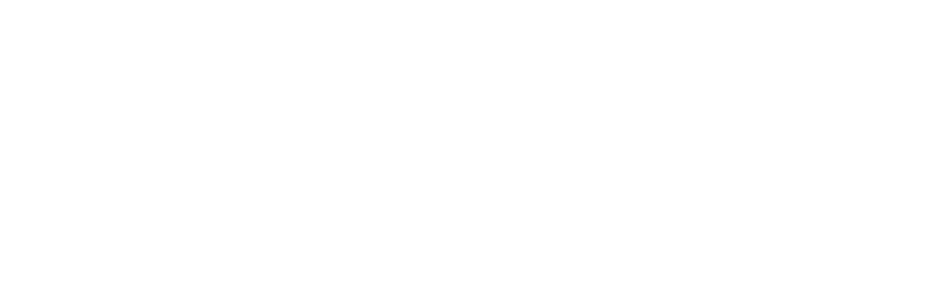
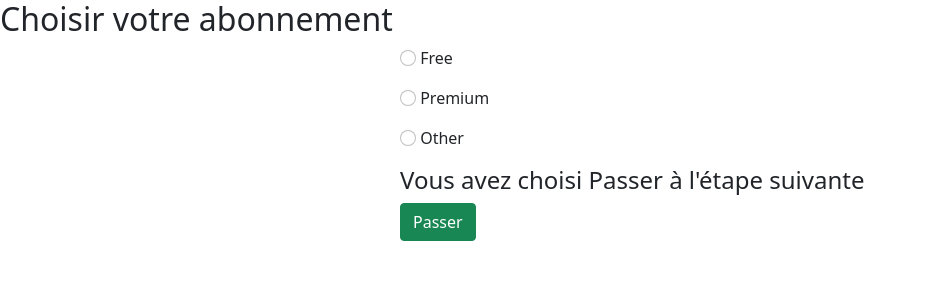
Before and after one commit to Safouene-Ben-Yedder/Projet_Sporti, a React (Create React App) app in the folder front/: page /paiement in a window 1280 px wide. Shown: the top 300 px of the page, without its empty margins (0-925 px from the left). Built offline with nearby package versions, Linux system fonts and the light colour scheme.

Commit message:
interface type abonnement

```diff
--- a/front/package.json
+++ b/front/package.json
@@ -51,5 +51,9 @@
     "eslint-plugin-jsx-a11y": "^6.5.1",
     "eslint-plugin-react": "^7.28.0",
     "eslint-plugin-react-hooks": "^4.3.0"
-  }
+  },
+  "main": "index.js",
+  "author": "",
+  "license": "ISC",
+  "description": ""
 }
--- a/front/src/App.js
+++ b/front/src/App.js
@@ -2,6 +2,7 @@
 import ProgrammeSeancePage from "./pages/programmeseancepage/ProgrammeSeancePage";
 import { BrowserRouter as Router, Switch, Route } from "react-router-dom";
 import ProgrammeSeanceForm from "./components/programmeseanceform/ProgrammeSeanceForm";
+import { Paiementform } from "./components/paiementform/Paiementform";
 function App() {
 	return (
 		<div>
@@ -12,6 +13,9 @@
 					<Route exact path="/prog-page">
 						<ProgrammeSeancePage />
 					</Route>
+					<Route path="/paiement">
+						<Paiementform />
+					</Route>
 				</Switch>
 			</Router>
 		</div>
--- /dev/null
+++ b/front/src/components/paiementform/Paiementform.js
@@ -0,0 +1,42 @@
+import React, { useState } from "react";
+import { Form, FormGroup, Input, Button } from "reactstrap";
+export const Paiementform = () => {
+	const [abonnement, setAbonnement] = useState();
+
+	return (
+		<>
+			<h2> Choisir votre abonnement</h2>
+			<Form className="ajout">
+				<FormGroup>
+					<Input
+						type="radio"
+						name="abonnement"
+						value="free"
+						onChange={(e) => setAbonnement(e.target.value)}></Input>{" "}
+					Free
+				</FormGroup>
+				<FormGroup>
+					<Input
+						type="radio"
+						name="abonnement"
+						value="premium"
+						onChange={(e) => setAbonnement(e.target.value)}></Input>{" "}
+					Premium
+				</FormGroup>
+				<FormGroup>
+					<Input
+						type="radio"
+						name="abonnement"
+						value="other"
+						onChange={(e) => setAbonnement(e.target.value)}></Input>{" "}
+					Other
+				</FormGroup>
+
+				<h4> Vous avez choisi {abonnement} Passer à l'étape suivante </h4>
+				<Button color="success" type="button">
+					Passer
+				</Button>
+			</Form>
+		</>
+	);
+};
--- a/front/src/components/programmeseance/ProgrammeSeance.js
+++ b/front/src/components/programmeseance/ProgrammeSeance.js
@@ -10,6 +10,8 @@
 	UpdateProgSeance,
 	lienVideo,
 	id,
+	deleteProgSeance,
+	props,
 }) {
 	const [updateMode, setUpdateMode] = useState(false);
 	const [TitletoUpdate, setTitletoUpdate] = useState(titre);
@@ -31,7 +33,9 @@
 						<Button color="primary" onClick={() => setUpdateMode(true)}>
 							Modifier
 						</Button>
-						<Button color="danger">Supprimer</Button>
+						<Button color="danger" onClick={() => deleteProgSeance(id)}>
+							Supprimer
+						</Button>
 					</div>
 				</>
 			) : (
--- a/front/src/components/programmeseance/programmeseance.css
+++ b/front/src/components/programmeseance/programmeseance.css
@@ -1,8 +1,8 @@
 .programmeSeance {
     border: 1px solid gray;
-    padding: 20px;
+    padding-left: 10px;
     margin: 10px;
-    width: 400px;
+    width: 1200px;
     display: flex;
     justify-content: space-between;
     align-items: center;
--- a/front/src/components/programmeseanceform/ProgrammeSeanceForm.js
+++ b/front/src/components/programmeseanceform/ProgrammeSeanceForm.js
@@ -15,7 +15,7 @@
 	}
 	return (
 		<>
-			<Form>
+			<Form className="ajout">
 				<FormGroup>
 					<Label> Titre </Label>
 					<Input
--- a/front/src/components/programmeseanceform/programmeseanceform.css
+++ b/front/src/components/programmeseanceform/programmeseanceform.css
@@ -1,3 +1,8 @@
 .form {
     margin: 10px;
 }
+.ajout {
+    padding-left: 400px;
+    padding-right: 400px;
+
+}
--- a/front/src/components/programmeseancelist/ProgrammeSeanceList.js
+++ b/front/src/components/programmeseancelist/ProgrammeSeanceList.js
@@ -14,6 +14,7 @@
 						image={x.image}
 						lienVideo={x.lienVideo}
 						UpdateProgSeance={props.UpdateProgSeance}
+						deleteProgSeance={props.deleteProgSeance}
 					/>
 				);
 			})}
--- a/front/src/pages/programmeseancepage/ProgrammeSeancePage.js
+++ b/front/src/pages/programmeseancepage/ProgrammeSeancePage.js
@@ -58,7 +58,9 @@
 		);
 		setProgrammesSeance(newProgrammesSeance);
 	}
-
+	function deleteProgSeance(id) {
+		setProgrammesSeance(programmesSeance.filter((index) => index.id !== id));
+	}
 	return (
 		<div className="App">
 			<>
@@ -70,6 +72,7 @@
 				<ProgrammeSeanceList
 					programmesSeance={programmesSeance}
 					UpdateProgSeance={UpdateProgSeance}
+					deleteProgSeance={deleteProgSeance}
 				/>
 			</>
 			)
```
Also changed, not shown: 1 other file (tests, documents, lock files or other folders).
